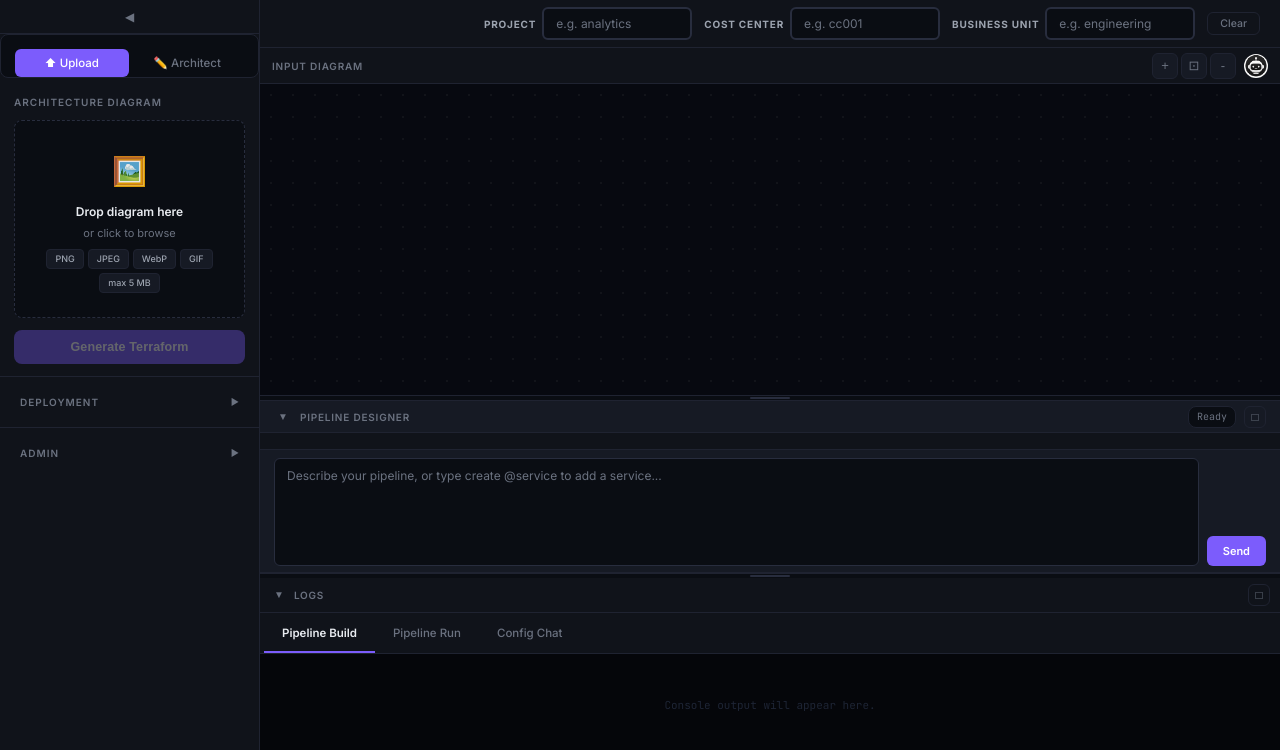
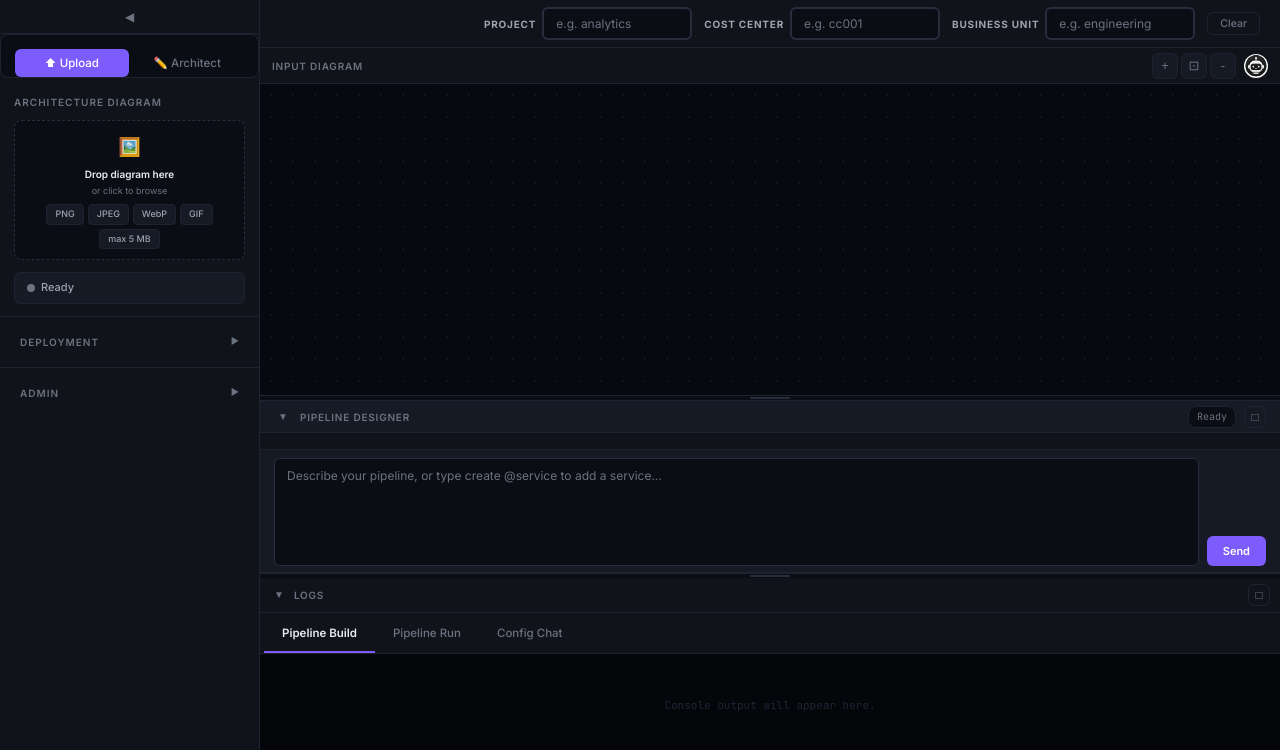
Before and after one commit to jsandy16/pipeline-create-agent, a FastAPI app: page / in a window 1280 px wide. Shown: the part 50-800 px from the top of the page. Run offline with FastAPI, Linux system fonts and the light colour scheme; some libraries are stand-ins or nearby versions.

Commit message:
fixed issue with websocket on renderer app- fixed developer agent in pipeline agent chat

```diff
--- a/templates/index.html
+++ b/templates/index.html
@@ -55,10 +55,14 @@
         </div>
       </div>
       <input id="hintInput" type="hidden" value=""/>
-      <button class="run-btn" id="runBtn" disabled>
+      <button class="run-btn" id="runBtn" disabled style="display:none">
         <div class="spin" id="spin"></div>
         <span id="runLabel">Generate Terraform</span>
       </button>
+      <div class="pipeline-status" id="pipelineStatus">
+        <span class="ps-dot" id="psDot"></span>
+        <span class="ps-text" id="psText">Ready</span>
+      </div>
     </div>
 
     <!-- ARCHITECT SECTION -->
--- a/templates/static/js/core.js
+++ b/templates/static/js/core.js
@@ -1,4 +1,13 @@
 const $=id=>document.getElementById(id);
+
+// ── Pipeline status indicator ───────────────────────────────────────────────
+function setPipelineStatus(state, text) {
+  const el = $('pipelineStatus');
+  if (!el) return;
+  el.className = 'pipeline-status ' + (state || '');
+  const t = $('psText');
+  if (t) t.textContent = text || 'Ready';
+}
 
 // ── Project + Cost Center global fields ──────────────────────────────────────
 const projectInput=$('projectInput'), costCenterInput=$('costCenterInput');
--- a/templates/static/js/deploy.js
+++ b/templates/static/js/deploy.js
@@ -136,6 +136,7 @@ planBtn.addEventListener('click', async () => {
   planBtn.disabled=true; planBtn.textContent='📋 Running plan…';
   applyBtn.disabled=true; applyBtn.classList.remove('enabled');
   dlPlanBtn.disabled=true; dlPlanBtn.classList.remove('enabled');
+  setPipelineStatus('planning', 'Generating Plan...');
   hideAutofixBanner();
 
   log('INFO', now(), 'terraform', '─── terraform init + plan ───────────────────');
@@ -200,9 +201,11 @@ planBtn.addEventListener('click', async () => {
     planBtn.disabled=false; planBtn.textContent='📋 Deploy to AWS: Plan';
     applyBtn.disabled=false; applyBtn.classList.add('enabled');
     dlPlanBtn.disabled=false; dlPlanBtn.classList.add('enabled');
+    setPipelineStatus('success', 'Plan Completed');
 
   }catch(e){
     log('ERROR', now(), 'terraform', 'Plan error: '+e.message);
+    setPipelineStatus('error', 'Plan Failed');
     planBtn.disabled=false; planBtn.textContent='📋 Deploy to AWS: Plan';
   }
 });
@@ -212,6 +215,7 @@ applyBtn.addEventListener('click', async () => {
   if(!_deployJobId || applyBtn.disabled) { showHint('Run Terraform Plan first before deploying'); return; }
   applyBtn.disabled=true; applyBtn.textContent='🚀 Deploying…';
   planBtn.disabled=true;
+  setPipelineStatus('deploying', 'Deploying Terraform...');
 
   log('INFO', now(), 'terraform', '─── terraform apply ─────────────────────────');
 
@@ -245,6 +249,7 @@ applyBtn.addEventListener('click', async () => {
         _deployWs=null;
         planBtn.disabled=false;
         if(m.exit_code===0){
+          setPipelineStatus('success', 'Terraform Deployed');
           log('SUCCESS', now(), 'terraform', '─── ✓ Deployment complete! ──────────────────');
           applyBtn.textContent='✅ Deployed'; applyBtn.disabled=true; applyBtn.classList.remove('enabled');
           _destroyJobId=_deployJobId;
@@ -258,6 +263,7 @@ applyBtn.addEventListener('click', async () => {
           // Fetch and render deployed resources table
           loadDeployedResources(_deployJobId);
         }else{
+          setPipelineStatus('error', 'Deploy Failed');
           log('ERROR', now(), 'terraform', '─── ✗ Deployment failed ─────────────────────');
           applyBtn.disabled=false; applyBtn.textContent='🚀 Deploy to AWS: Deploy';
         }
--- a/templates/static/js/pipeline-builder.js
+++ b/templates/static/js/pipeline-builder.js
@@ -70,7 +70,8 @@ async function enterDevAgentMode(serviceName) {
   const banner = document.createElement('div');
   banner.className = 'dev-agent-banner';
   banner.id = 'devAgentBanner';
-  banner.innerHTML = `<span>Developer Agent — <b>${serviceName}</b></span>` +
+  banner.innerHTML = `<img src="/static/icons/icon-agent.png" style="width:16px;height:16px;border-radius:50%" alt="">` +
+    `<span>Developer Agent — <b>${serviceName}</b></span>` +
     `<span class="dab-hint">Ctrl+E to resume Pipeline Designer</span>` +
     `<button class="dab-close" title="Exit Developer Agent mode">&times;</button>`;
   banner.querySelector('.dab-close').addEventListener('click', exitDevAgentMode);
@@ -546,6 +547,7 @@ async function dcStartBuild() {
   pbBuildBtn.textContent = 'Building...';
   dcStatus.textContent = 'Building Terraform...';
   pbStatus.textContent = 'Building Terraform...';
+  setPipelineStatus('building', 'Building Terraform...');
 
   try {
     const r = await fetch('/pipeline-designer/build', {
@@ -603,6 +605,7 @@ async function dcStartBuild() {
         if (m.exit_code === 0) {
           setStatus('ok', 'Pipeline built successfully');
           setProg(100, 'Complete', 'done');
+          setPipelineStatus('success', 'Build Completed');
           log('SUCCESS', now(), 'pipeline', 'Terraform generated successfully.');
           _pipelineName = m.result?.pipeline_name || '';
           planBtn.disabled = false; planBtn.classList.add('enabled');
@@ -616,6 +619,7 @@ async function dcStartBuild() {
           }
         } else {
           setStatus('fail', 'Build failed');
+          setPipelineStatus('error', 'Build Failed');
           log('ERROR', now(), 'pipeline', 'Build failed.');
         }
         if (!m.cancelled) showResult(m.exit_code, m.result);
--- a/templates/static/styles.css
+++ b/templates/static/styles.css
@@ -160,7 +160,7 @@
     .drop-zone {
       border: 1.5px dashed var(--border-strong);
       border-radius: var(--radius);
-      padding: 28px 16px 24px;
+      padding: 12px 10px 10px;
       text-align: center;
       cursor: pointer;
       background: var(--bg);
@@ -172,9 +172,9 @@
       background: var(--accent-glow);
     }
     .drop-zone input{position:absolute;inset:0;opacity:0;cursor:pointer}
-    .dz-icon{font-size:28px;margin-bottom:8px;opacity:0.9}
-    .drop-zone h3{font-size:12px;font-weight:600;margin-bottom:4px;color:var(--text)}
-    .drop-zone p{font-size:11px;color:var(--muted)}
+    .dz-icon{font-size:18px;margin-bottom:4px;opacity:0.9}
+    .drop-zone h3{font-size:10px;font-weight:600;margin-bottom:2px;color:var(--text)}
+    .drop-zone p{font-size:9px;color:var(--muted)}
     .fmt-row{display:flex;gap:4px;justify-content:center;flex-wrap:wrap;margin-top:6px}
     .badge {
       background: var(--surface2);
@@ -236,6 +236,21 @@
     .spin{width:12px;height:12px;border:2px solid rgba(255,255,255,.2);border-top-color:#fff;
       border-radius:50%;animation:spin .7s linear infinite;display:none;flex-shrink:0}
     @keyframes spin{to{transform:rotate(360deg)}}
+
+    /* ── Pipeline status indicator ── */
+    .pipeline-status{
+      display:flex;align-items:center;gap:6px;
+      padding:6px 12px;border-radius:var(--radius-sm);
+      background:var(--surface2);border:1px solid var(--border);
+      font-size:11px;font-weight:500;color:var(--muted-light);
+    }
+    .ps-dot{width:8px;height:8px;border-radius:50%;background:var(--muted);flex-shrink:0}
+    .pipeline-status.building .ps-dot{background:var(--accent);animation:pulse 1.2s ease-in-out infinite}
+    .pipeline-status.success .ps-dot{background:var(--green)}
+    .pipeline-status.error .ps-dot{background:var(--red)}
+    .pipeline-status.planning .ps-dot{background:var(--blue);animation:pulse 1.2s ease-in-out infinite}
+    .pipeline-status.deploying .ps-dot{background:var(--yellow);animation:pulse 1.2s ease-in-out infinite}
+    @keyframes pulse{0%,100%{opacity:1}50%{opacity:.3}}
     .cancel-btn {
       display: none;
       background: transparent;
```
